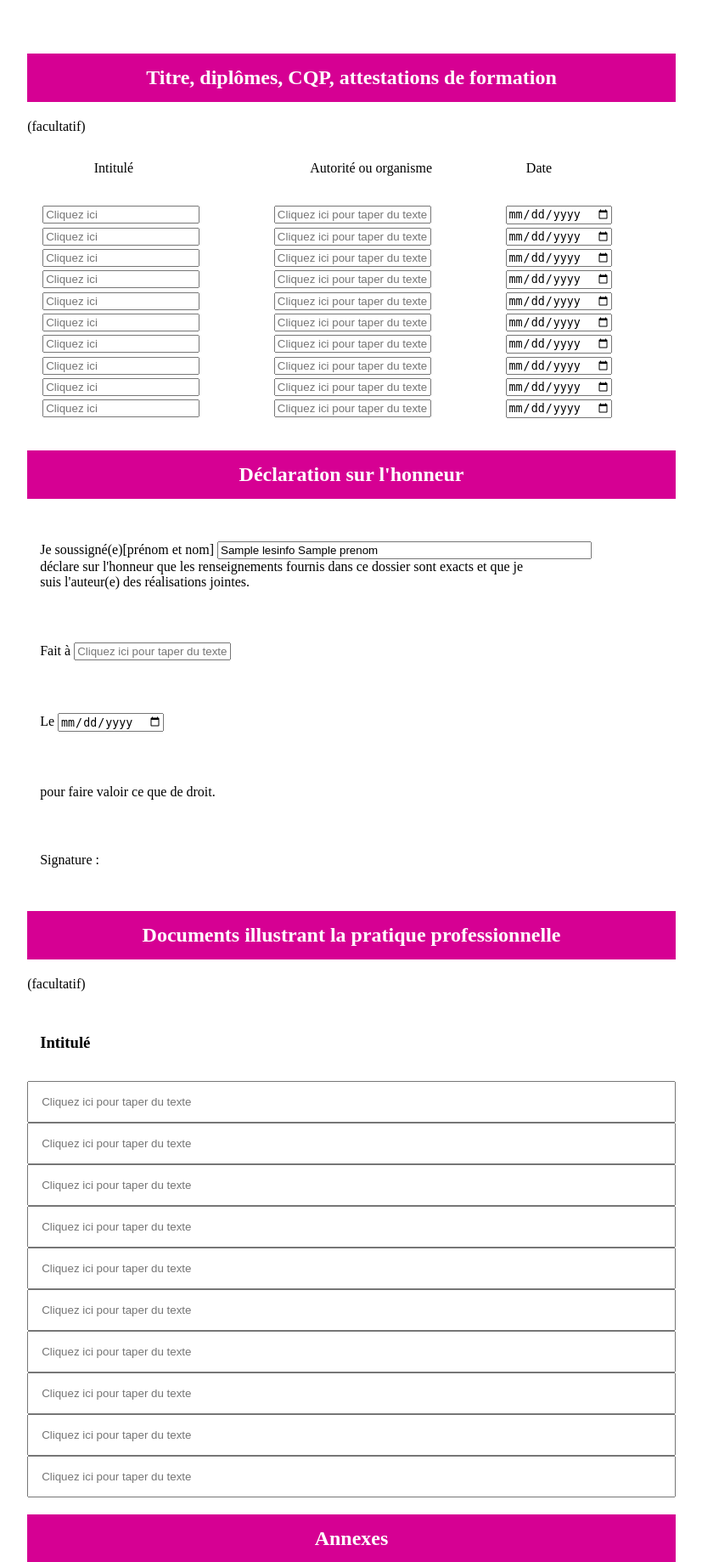
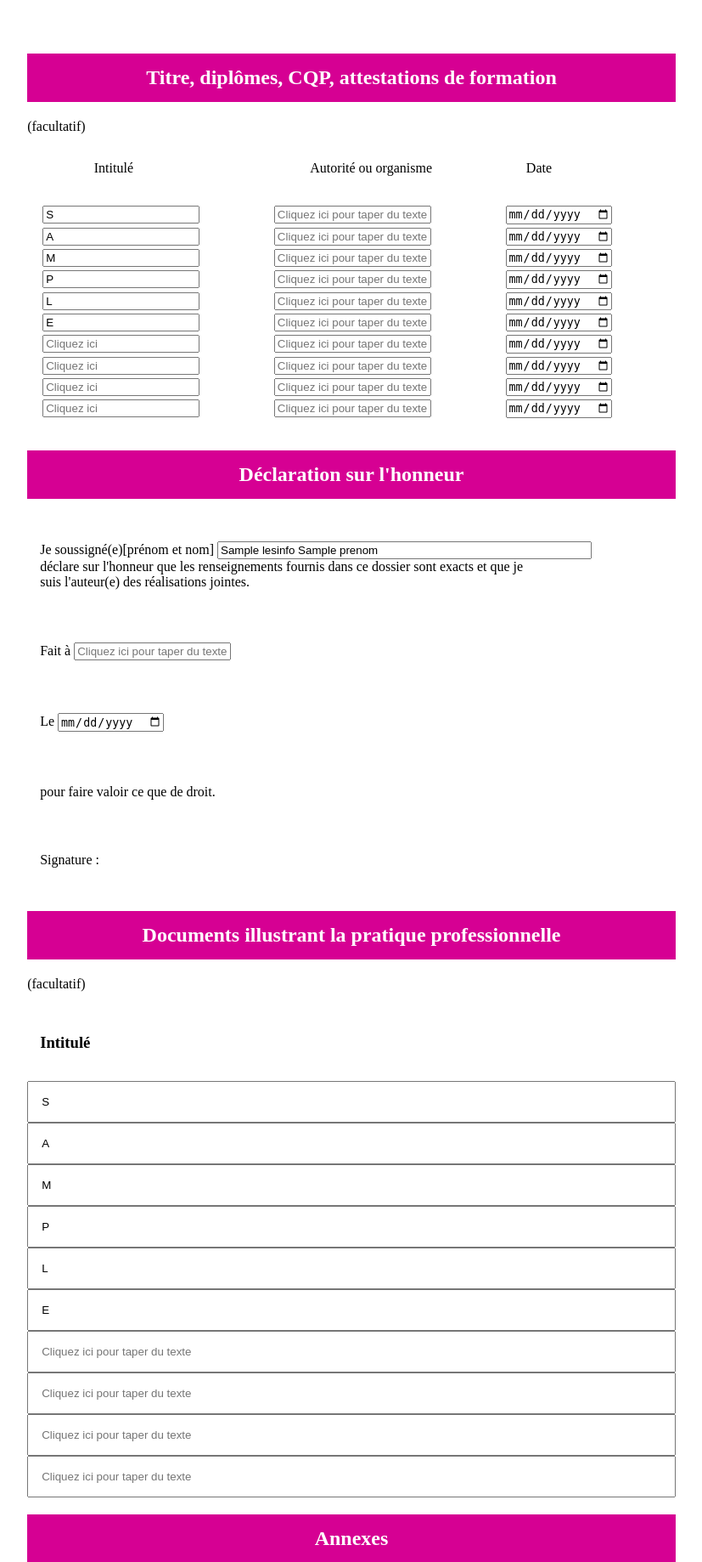
Before and after one commit to Patoulache/dossier_pro, a PHP site: template vue/gabarie_activity.php in a window 1280 px wide. Shown: the part 4201-6039 px from the top of the page at 85% size, without its empty margins (226-1053 px from the left). Run offline with PHP 8.4, Linux system fonts and the light colour scheme; the template is opened without the code that fills it: most values are stand-ins (such as "Sample title", 1, 10 or a date in 2020).

Commit message:
creation page op

```diff
--- a/vue/dossierPro.php
+++ b/vue/dossierPro.php
@@ -181,54 +181,54 @@
                 <tr>
                 </tr>
                 <tr>
-                    <td><input type="text" placeholder="Cliquez ici"></td>
-                    <td><input type="text" placeholder="Cliquez ici pour taper du texte"></td>
-                    <td><input type="date" placeholder="Cliquez ici pour sélectionner une date"></td>
+                    <td><input <?php echo getPlacholder($lesinfos['table7'][0][0]);?> type="text" placeholder="Cliquez ici"></td>
+                    <td><input <?php echo getPlacholder($lesinfos['table7'][0][1]);?> type="text" placeholder="Cliquez ici pour taper du texte"></td>
+                    <td><input <?php echo getPlacholder($lesinfos['table7'][0][2]);?> type="date" placeholder="Cliquez ici pour sélectionner une date"></td>
                 </tr>
                 <tr>
-                    <td><input type="text" placeholder="Cliquez ici"></td>
-                    <td><input type="text" placeholder="Cliquez ici pour taper du texte"></td>
-                    <td><input type="date" placeholder="Cliquez ici pour sélectionner une date"></td>
+                    <td><input <?php echo getPlacholder($lesinfos['table7'][1][0]);?> type="text" placeholder="Cliquez ici"></td>
+                    <td><input <?php echo getPlacholder($lesinfos['table7'][1][1]);?> type="text" placeholder="Cliquez ici pour taper du texte"></td>
+                    <td><input <?php echo getPlacholder($lesinfos['table7'][1][2]);?> type="date" placeholder="Cliquez ici pour sélectionner une date"></td>
                 </tr>
                 <tr>
-                    <td><input type="text" placeholder="Cliquez ici"></td>
-                    <td><input type="text" placeholder="Cliquez ici pour taper du texte"></td>
-                    <td><input type="date" placeholder="Cliquez ici pour sélectionner une date"></td>
+                    <td><input <?php echo getPlacholder($lesinfos['table7'][2][0]);?> type="text" placeholder="Cliquez ici"></td>
+                    <td><input <?php echo getPlacholder($lesinfos['table7'][2][1]);?> type="text" placeholder="Cliquez ici pour taper du texte"></td>
+                    <td><input <?php echo getPlacholder($lesinfos['table7'][2][2]);?> type="date" placeholder="Cliquez ici pour sélectionner une date"></td>
                 </tr>
                 <tr>
-                    <td><input type="text" placeholder="Cliquez ici"></td>
-                    <td><input type="text" placeholder="Cliquez ici pour taper du texte"></td>
-                    <td><input type="date" placeholder="Cliquez ici pour sélectionner une date"></td>
+                    <td><input <?php echo getPlacholder($lesinfos['table7'][3][0]);?>type="text" placeholder="Cliquez ici"></td>
+                    <td><input <?php echo getPlacholder($lesinfos['table7'][3][1]);?>type="text" placeholder="Cliquez ici pour taper du texte"></td>
+                    <td><input <?php echo getPlacholder($lesinfos['table7'][3][2]);?>type="date" placeholder="Cliquez ici pour sélectionner une date"></td>
                 </tr>
                 <tr>
-                    <td><input type="text" placeholder="Cliquez ici"></td>
-                    <td><input type="text" placeholder="Cliquez ici pour taper du texte"></td>
-                    <td><input type="date" placeholder="Cliquez ici pour sélectionner une date"></td>
+                    <td><input <?php echo getPlacholder($lesinfos['table7'][4][0]);?> type="text" placeholder="Cliquez ici"></td>
+                    <td><input <?php echo getPlacholder($lesinfos['table7'][4][1]);?> type="text" placeholder="Cliquez ici pour taper du texte"></td>
+                    <td><input <?php echo getPlacholder($lesinfos['table7'][4][2]);?> type="date" placeholder="Cliquez ici pour sélectionner une date"></td>
                 </tr>
                 <tr>
-                    <td><input type="text" placeholder="Cliquez ici"></td>
-                    <td><input type="text" placeholder="Cliquez ici pour taper du texte"></td>
-                    <td><input type="date" placeholder="Cliquez ici pour sélectionner une date"></td>
+                    <td><input <?php echo getPlacholder($lesinfos['table7'][5][0]);?> type="text" placeholder="Cliquez ici"></td>
+                    <td><input <?php echo getPlacholder($lesinfos['table7'][5][1]);?> type="text" placeholder="Cliquez ici pour taper du texte"></td>
+                    <td><input <?php echo getPlacholder($lesinfos['table7'][5][2]);?> type="date" placeholder="Cliquez ici pour sélectionner une date"></td>
                 </tr>
                 <tr>
-                    <td><input type="text" placeholder="Cliquez ici"></td>
-                    <td><input type="text" placeholder="Cliquez ici pour taper du texte"></td>
-                    <td><input type="date" placeholder="Cliquez ici pour sélectionner une date"></td>
+                    <td><input <?php echo getPlacholder($lesinfos['table7'][6][0]);?>type="text" placeholder="Cliquez ici"></td>
+                    <td><input <?php echo getPlacholder($lesinfos['table7'][6][1]);?>type="text" placeholder="Cliquez ici pour taper du texte"></td>
+                    <td><input <?php echo getPlacholder($lesinfos['table7'][6][2]);?>type="date" placeholder="Cliquez ici pour sélectionner une date"></td>
                 </tr>
                 <tr>
-                    <td><input type="text" placeholder="Cliquez ici"></td>
-                    <td><input type="text" placeholder="Cliquez ici pour taper du texte"></td>
-                    <td><input type="date" placeholder="Cliquez ici pour sélectionner une date"></td>
+                    <td><input <?php echo getPlacholder($lesinfos['table7'][7][0]);?>type="text" placeholder="Cliquez ici"></td>
+                    <td><input <?php echo getPlacholder($lesinfos['table7'][7][1]);?>type="text" placeholder="Cliquez ici pour taper du texte"></td>
+                    <td><input <?php echo getPlacholder($lesinfos['table7'][7][2]);?>type="date" placeholder="Cliquez ici pour sélectionner une date"></td>
                 </tr>
                 <tr>
-                    <td><input type="text" placeholder="Cliquez ici"></td>
-                    <td><input type="text" placeholder="Cliquez ici pour taper du texte"></td>
-                    <td><input type="date" placeholder="Cliquez ici pour sélectionner une date"></td>
+                    <td><input <?php echo getPlacholder($lesinfos['table7'][8][0]);?> type="text" placeholder="Cliquez ici"></td>
+                    <td><input <?php echo getPlacholder($lesinfos['table7'][8][1]);?> type="text" placeholder="Cliquez ici pour taper du texte"></td>
+                    <td><input <?php echo getPlacholder($lesinfos['table7'][8][2]);?> type="date" placeholder="Cliquez ici pour sélectionner une date"></td>
                 </tr>
                 <tr>
-                    <td><input type="text" placeholder="Cliquez ici"></td>
-                    <td><input type="text" placeholder="Cliquez ici pour taper du texte"></td>
-                    <td><input type="date" placeholder="Cliquez ici pour sélectionner une date"></td>
+                    <td><input <?php echo getPlacholder($lesinfos['table7'][9][0]);?> type="text" placeholder="Cliquez ici"></td>
+                    <td><input <?php echo getPlacholder($lesinfos['table7'][9][1]);?> type="text" placeholder="Cliquez ici pour taper du texte"></td>
+                    <td><input <?php echo getPlacholder($lesinfos['table7'][9][2]);?> type="date" placeholder="Cliquez ici pour sélectionner une date"></td>
                 </tr>
             </table>
         </div>
@@ -257,21 +257,21 @@
             <p>(facultatif)</p>
             <h3 class="col-12">Intitulé</h3>
 
-            <input class="col-12" type="text" placeholder="Cliquez ici pour taper du texte">
-            <input class="col-12" type="text" placeholder="Cliquez ici pour taper du texte">
-            <input class="col-12" type="text" placeholder="Cliquez ici pour taper du texte">
-            <input class="col-12" type="text" placeholder="Cliquez ici pour taper du texte">
-            <input class="col-12" type="text" placeholder="Cliquez ici pour taper du texte">
-            <input class="col-12" type="text" placeholder="Cliquez ici pour taper du texte">
-            <input class="col-12" type="text" placeholder="Cliquez ici pour taper du texte">
-            <input class="col-12" type="text" placeholder="Cliquez ici pour taper du texte">
-            <input class="col-12" type="text" placeholder="Cliquez ici pour taper du texte">
-            <input class="col-12" type="text" placeholder="Cliquez ici pour taper du texte">
+            <input class="col-12" type="text" <?php echo getPlacholder($lesinfos['table8'][0]);?> placeholder="Cliquez ici pour taper du texte">
+            <input class="col-12" type="text" <?php echo getPlacholder($lesinfos['table8'][1]);?> placeholder="Cliquez ici pour taper du texte">
+            <input class="col-12" type="text" <?php echo getPlacholder($lesinfos['table8'][2]);?> placeholder="Cliquez ici pour taper du texte">
+            <input class="col-12" type="text" <?php echo getPlacholder($lesinfos['table8'][3]);?> placeholder="Cliquez ici pour taper du texte">
+            <input class="col-12" type="text" <?php echo getPlacholder($lesinfos['table8'][4]);?> placeholder="Cliquez ici pour taper du texte">
+            <input class="col-12" type="text" <?php echo getPlacholder($lesinfos['table8'][5]);?> placeholder="Cliquez ici pour taper du texte">
+            <input class="col-12" type="text" <?php echo getPlacholder($lesinfos['table8'][6]);?> placeholder="Cliquez ici pour taper du texte">
+            <input class="col-12" type="text" <?php echo getPlacholder($lesinfos['table8'][7]);?> placeholder="Cliquez ici pour taper du texte">
+            <input class="col-12" type="text" <?php echo getPlacholder($lesinfos['table8'][8]);?> placeholder="Cliquez ici pour taper du texte">
+            <input class="col-12" type="text" <?php echo getPlacholder($lesinfos['table8'][9]);?> placeholder="Cliquez ici pour taper du texte">
         </div>
         <div>
             <h2 class="col-12">Annexes</h2>
             <p class="col-12">(Si le RC le prévoit)</p>
-            <textarea class="col-12" name="" id="" cols="30" rows="10"></textarea>
+            <textarea class="col-12" name="" id="" cols="30" rows="10"> <?php echo $lesinfos['table9'];?> </textarea>
         </div>
         <button type="submit">Valider</button>
     </form>
--- a/vue/gabarie_activity.php
+++ b/vue/gabarie_activity.php
@@ -1,6 +1,7 @@
 <?php function getPlacholder($val){
-  return (isset($val) ? "value=\"".ucfirst($val)."\"" : "value=\"\"");
+  return ($val ? "value=\"".ucfirst($val)."\"" : "value=\"\"");
 } ?>
+
 <?php ob_start(); ?>
 <?php for ($i=0;$i< count($lesinfos['activity']);$i ++): ?>
   <?php for ($j=0;$j< count($lesinfos['exemples'][$i]);$j ++): ?>
```
Also changed, not shown: controler/setupDossierProControl.php (+25 -1 lines), model/setupDossierProModel.php (+21 -0 lines), index.php (line endings or trailing spaces).
